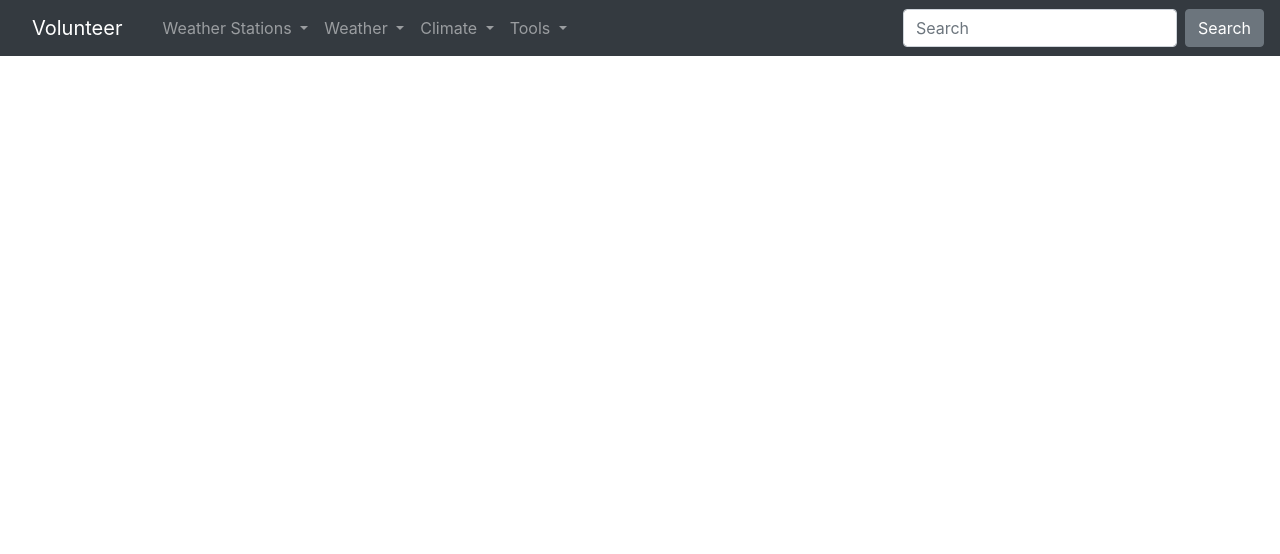
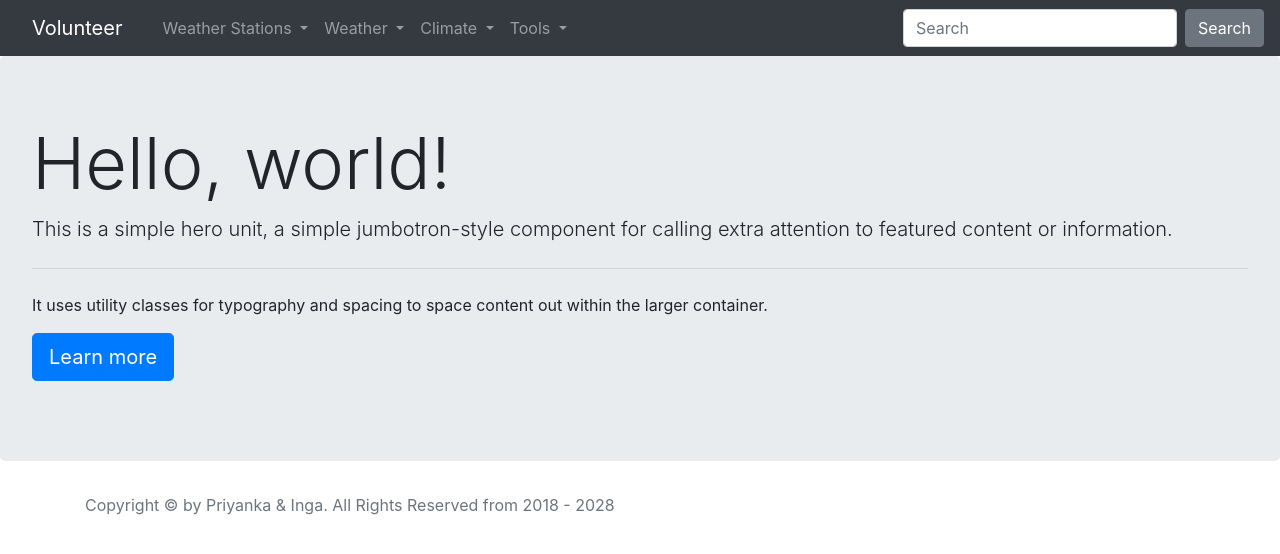
Before and after one commit to ingamontclair/Volunteer, an Angular app in the folder frontend/: page / in a window 1280 px wide. Shown: the top 554 px of the page. Built offline with nearby package versions, Linux system fonts and the light colour scheme.

Commit message:
Add container and footer

```diff
--- a/frontend/src/app/app.component.html
+++ b/frontend/src/app/app.component.html
@@ -56,3 +56,20 @@
     </form>
   </div>
 </nav>
+
+<div class="jumbotron">
+  <h1 class="display-3">Hello, world!</h1>
+  <p class="lead">This is a simple hero unit, a simple jumbotron-style component for calling extra attention to featured content or information.</p>
+  <hr class="my-4">
+  <p>It uses utility classes for typography and spacing to space content out within the larger container.</p>
+  <p class="lead">
+    <a class="btn btn-primary btn-lg" href="#" role="button">Learn more</a>
+  </p>
+</div>
+
+<footer class="footer" text-align="center">
+     <div class="container">
+       <p class="text-muted">Copyright &copy; by Priyanka & Inga.
+       All Rights Reserved from 2018 - 2028</p>
+     </div>
+</footer>
```
